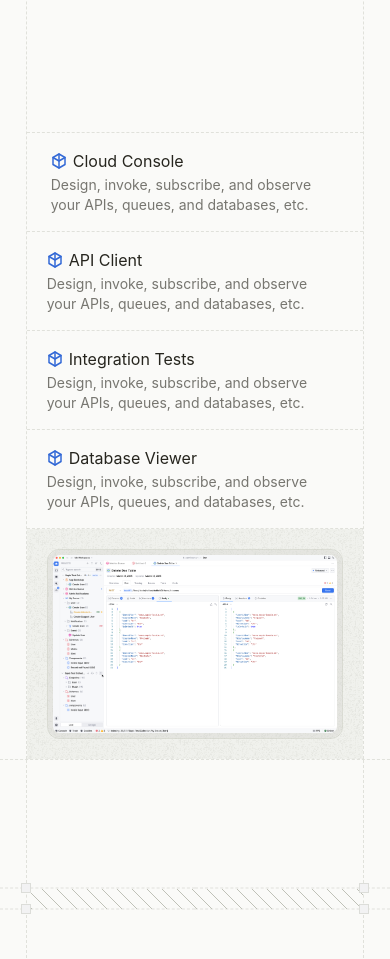
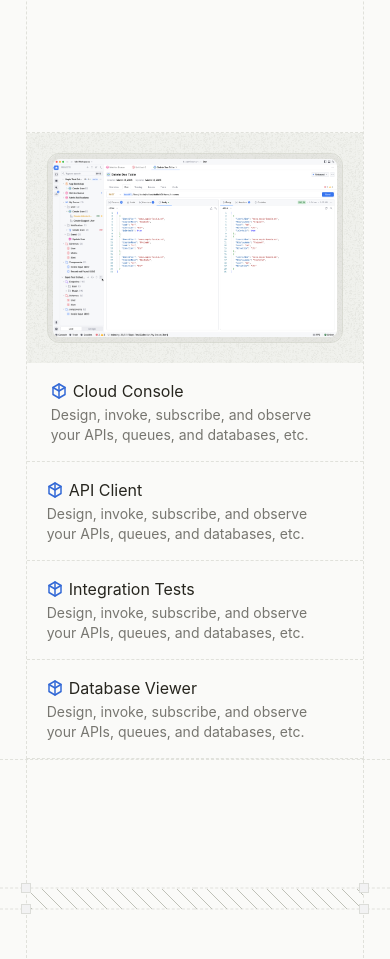
Before and after one commit to moss-foundation/www.sapic.dev, a React (Vite) app: page / in a window 390 px wide. Shown: the part 860-1819 px from the top of the page. Built offline with nearby package versions, Linux system fonts and the light colour scheme; the HTML template or start-up script is replaced by a standard one; a web font is replaced by a local one.

Commit message:
Update HeroSection mobile layout

```diff
--- a/src/pages/Home/sections/HeroSection.tsx
+++ b/src/pages/Home/sections/HeroSection.tsx
@@ -31,7 +31,7 @@
                     </div>
                 </div>
 
-                <div className="relative border-t border-dashed border-[var(--default-border-color)] mt-48">
+                <div className="relative border-t border-dashed border-[var(--default-border-color)] mt-48 flex flex-col-reverse lg:flex-col ">
                     <div className="grid grid-cols-1 divide-y md:grid-cols-4 lg:divide-x lg:divide-y-0 divide-dashed divide-[var(--default-border-color)] border-b border-dashed border-[var(--default-border-color)]">
                         <div className="py-4 px-6 flex flex-col gap-0.5 items-start">
                             <div className="flex items-center justify-center gap-1.5">
```
